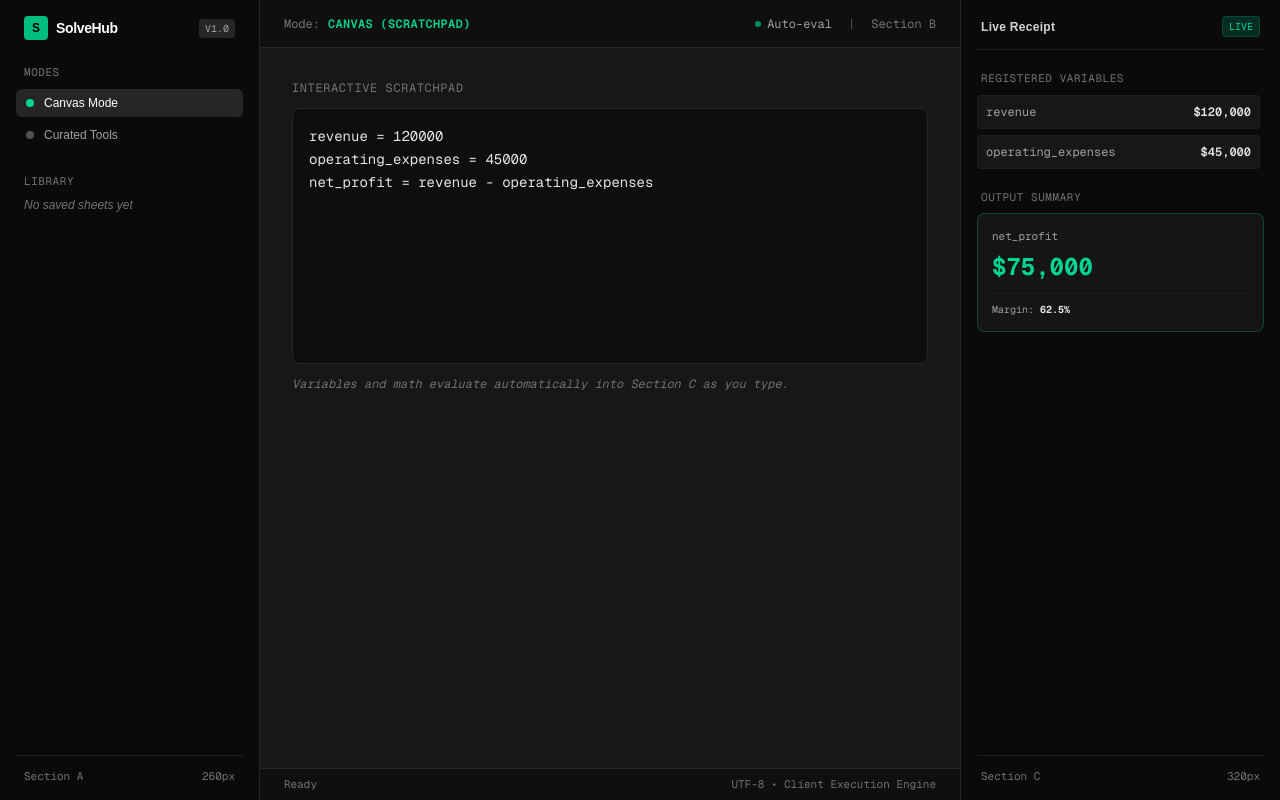
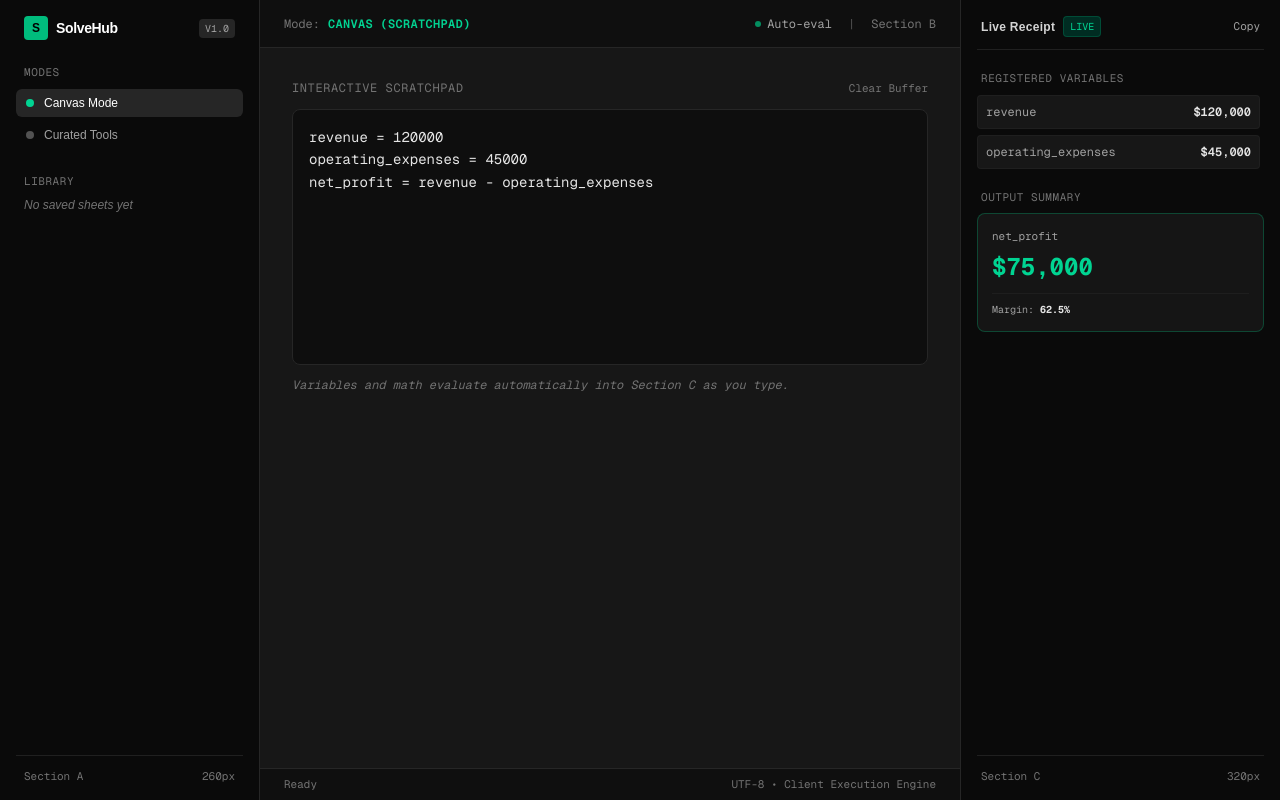
Before and after one commit to shaancodeshere/solvehub, a Next.js app: page / in a window 1280 px wide. Built offline with nearby package versions, Linux system fonts and the light colour scheme.

Commit message:
feat(export): add formatted calculation receipt clipboard export and clear buffer controls

```diff
--- a/components/layout/SectionB.tsx
+++ b/components/layout/SectionB.tsx
@@ -14,6 +14,10 @@ export default function SectionB() {
             setReceipt(result.receipt);
         }
     }, [rawScratchpad, mode, setReceipt]);
+
+    const handleClearScratchpad = () => {
+        setRawScratchpad('');
+    };
 
     return (
         <main className="flex-1 h-full bg-neutral-900 overflow-y-auto flex flex-col justify-between text-neutral-100">
@@ -39,8 +43,18 @@ export default function SectionB() {
             <div className="p-8 max-w-3xl w-full mx-auto flex-1 flex flex-col gap-4 font-mono">
                 {mode === 'canvas' ? (
                     <div className="flex flex-col gap-3 h-full">
-                        <div className="text-xs uppercase text-neutral-500 tracking-wider">
-                            Interactive Scratchpad
+                        <div className="flex items-center justify-between">
+                            <span className="text-xs uppercase text-neutral-500 tracking-wider">
+                                Interactive Scratchpad
+                            </span>
+                            {rawScratchpad.length > 0 && (
+                                <button
+                                    onClick={handleClearScratchpad}
+                                    className="text-[11px] text-neutral-500 hover:text-rose-400 transition"
+                                >
+                                    Clear Buffer
+                                </button>
+                            )}
                         </div>
                         <textarea
                             value={rawScratchpad}
--- a/components/layout/SectionC.tsx
+++ b/components/layout/SectionC.tsx
@@ -1,20 +1,62 @@
 'use client';
 
-import React from 'react';
+import React, { useState } from 'react';
 import { useWorkspace } from '@/lib/WorkspaceContext';
 
 export default function SectionC() {
     const { receipt } = useWorkspace();
+    const [copied, setCopied] = useState(false);
+
+    const handleCopyReceipt = async () => {
+        let summaryText = `--- SolveHub Calculation Receipt ---\n`;
+        summaryText += `Primary Output: ${receipt.primaryVariable} = ${receipt.primaryValue}\n\n`;
+
+        if (receipt.secondaryMetrics && receipt.secondaryMetrics.length > 0) {
+            summaryText += `Key Metrics:\n`;
+            receipt.secondaryMetrics.forEach((m) => {
+                summaryText += `- ${m.label}: ${m.value}\n`;
+            });
+            summaryText += `\n`;
+        }
+
+        if (receipt.variables.length > 0) {
+            summaryText += `Variables:\n`;
+            receipt.variables.forEach((v) => {
+                summaryText += `- ${v.name}: ${v.formattedValue} (${v.rawExpression})\n`;
+            });
+        }
+
+        try {
+            await navigator.clipboard.writeText(summaryText);
+            setCopied(true);
+            setTimeout(() => setCopied(false), 2000);
+        } catch {
+            // Fallback if clipboard API is blocked
+        }
+    };
 
     return (
         <aside className="w-full md:w-[320px] md:min-w-[320px] md:max-w-[320px] h-full border-l border-neutral-800 bg-neutral-950 p-4 flex flex-col justify-between text-neutral-200 select-none">
             <div className="flex flex-col gap-5">
                 {/* Panel Header */}
                 <div className="flex items-center justify-between border-b border-neutral-800/80 pb-3 px-1">
-                    <span className="text-xs font-semibold tracking-wide text-neutral-300">Live Receipt</span>
-                    <span className="text-[10px] font-mono uppercase bg-emerald-950 text-emerald-400 border border-emerald-800/60 px-1.5 py-0.5 rounded">
-                        Live
-                    </span>
+                    <div className="flex items-center gap-2">
+                        <span className="text-xs font-semibold tracking-wide text-neutral-300">Live Receipt</span>
+                        <span className="text-[10px] font-mono uppercase bg-emerald-950 text-emerald-400 border border-emerald-800/60 px-1.5 py-0.5 rounded">
+                            Live
+                        </span>
+                    </div>
+                    <button
+                        onClick={handleCopyReceipt}
+                        className="text-[11px] font-mono text-neutral-400 hover:text-emerald-400 transition flex items-center gap-1"
+                        title="Copy formatted calculation receipt"
+                    >
+                        {copied ? (
+                            <span className="text-emerald-400 font-semibold">✓ Copied</span>
+                        ) : (
+                            <span>Copy</span>
+                        )}
+                    </button>
                 </div>
 
                 {/* Live Variable Tokens */}
@@ -54,7 +96,7 @@ export default function SectionC() {
                             {receipt.primaryValue}
                         </span>
                         {receipt.secondaryMetrics && receipt.secondaryMetrics.length > 0 && (
-                            <div className="flex items-center gap-2 mt-1 border-t border-neutral-800/60 pt-2">
+                            <div className="flex flex-wrap items-center gap-2 mt-1 border-t border-neutral-800/60 pt-2">
                                 {receipt.secondaryMetrics.map((metric, i) => (
                                     <span key={i} className="text-[10px] text-neutral-400 font-mono">
                                         {metric.label}: <strong className="text-neutral-200">{metric.value}</strong>
```
